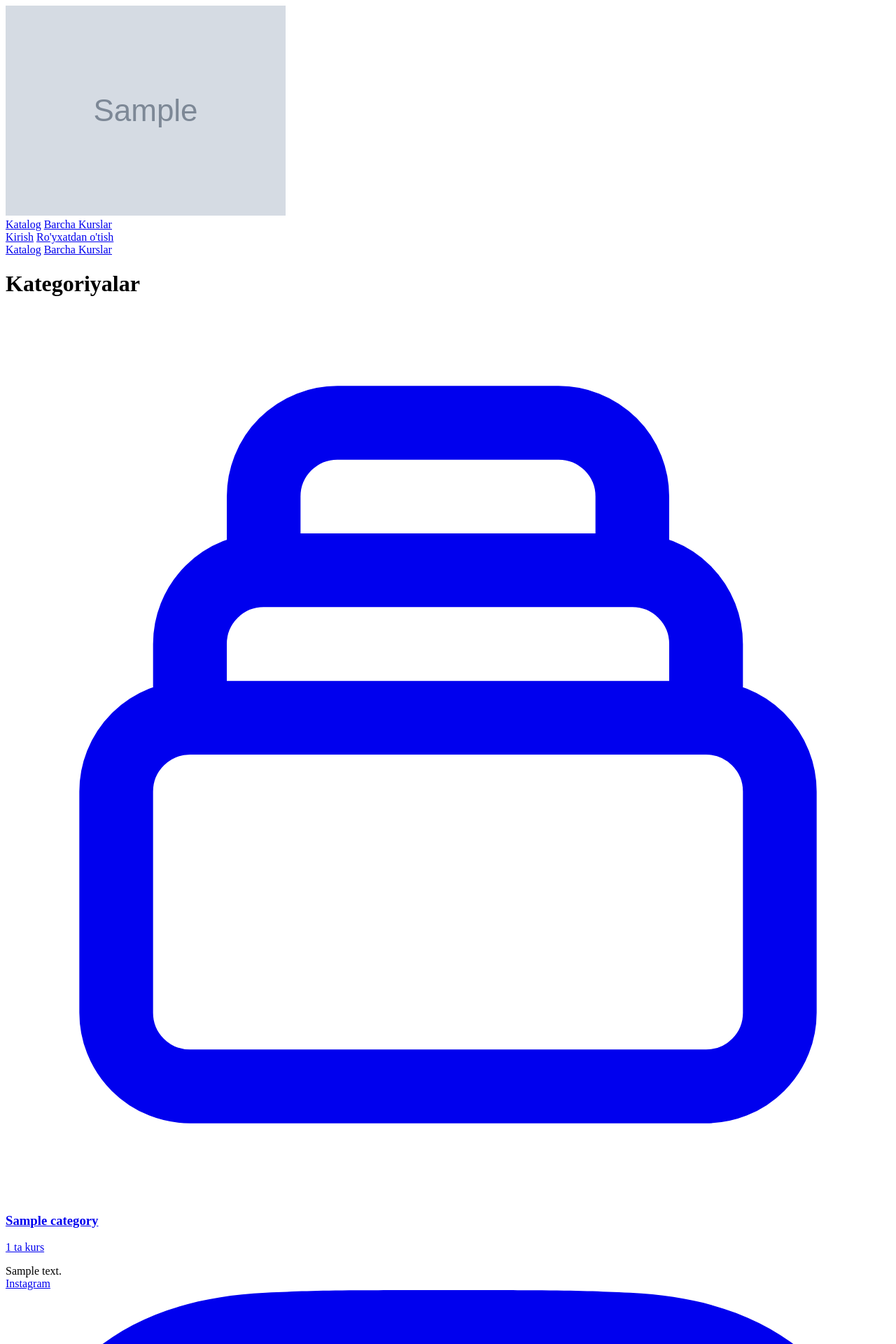
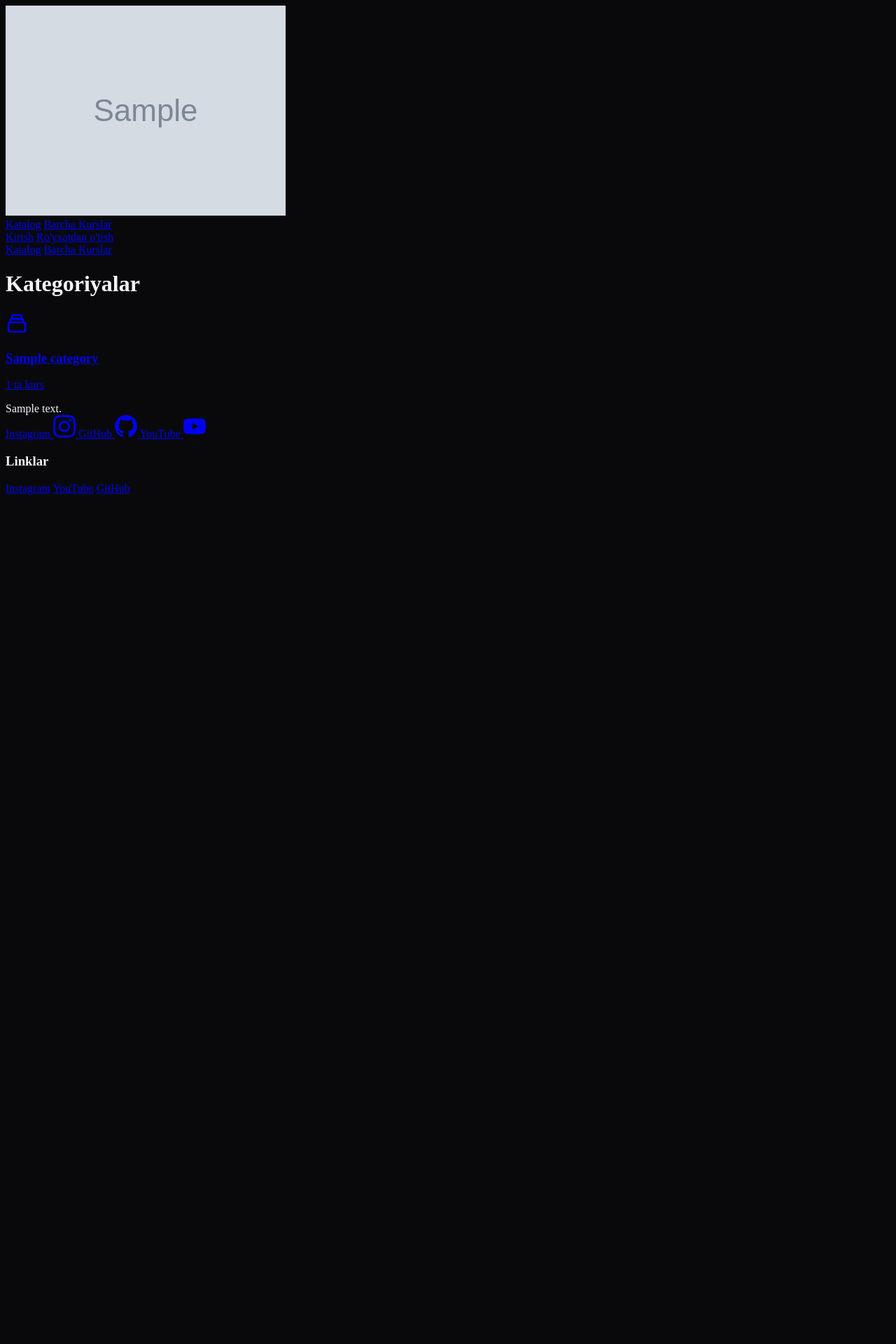
Before and after one commit to imwithai/yangidev, a Django app: page /categories/ in a window 1280 px wide. Shown: the top 1920 px of the page at 70% size. After the commit the page ends 707 px from the top, so only its background shows below. Run offline with Django 5.2, Linux system fonts and the light colour scheme; tables that the repository leaves empty hold one stand-in row (values such as "Sample post"); grey boxes marked "Sample" are stand-in pictures; some libraries are stand-ins or nearby versions.

Commit message:
Hotfix: add CSS fallbacks and secure Tailwind loading
- Added explicit standard CSS fallback for body colors and SVG sizing to prevent FOUC / broken icons while Tailwind CDN loads
- Verified tailwind.config syntax to ensure the script parser works correctly on Render

Co-authored-by: imwithai <342253103+imwithai@users.noreply.github.com>

```diff
--- a/core/templates/core/base.html
+++ b/core/templates/core/base.html
@@ -35,6 +35,17 @@
             }
         }
     </script>
+    <style>
+        /* Essential Fallback Styles to prevent FOUC and giant SVGs if Tailwind CDN fails/loads late */
+        body {
+            background-color: #09090b !important;
+            color: #f4f4f5 !important;
+        }
+        svg {
+            max-width: 2rem;
+            max-height: 2rem;
+        }
+    </style>
     <style type="text/tailwindcss">
         @layer utilities {
             .bg-glass {
```
